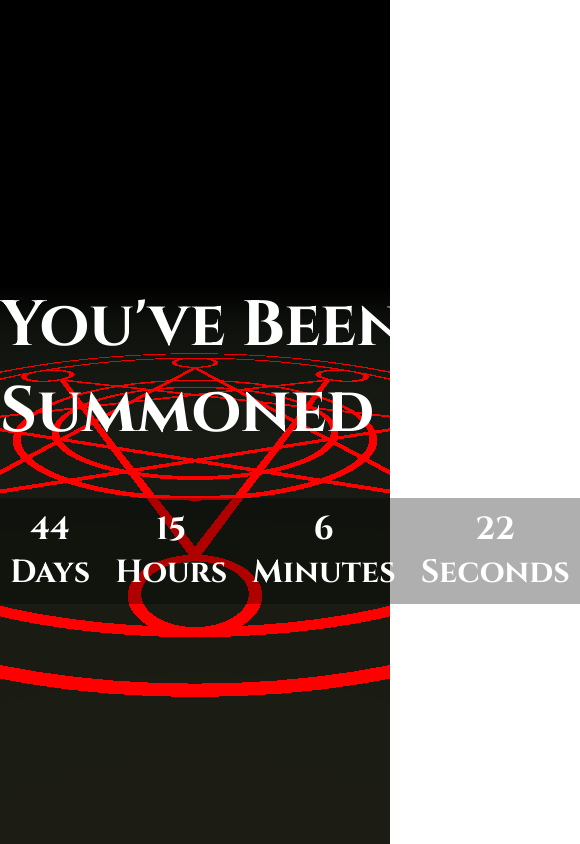
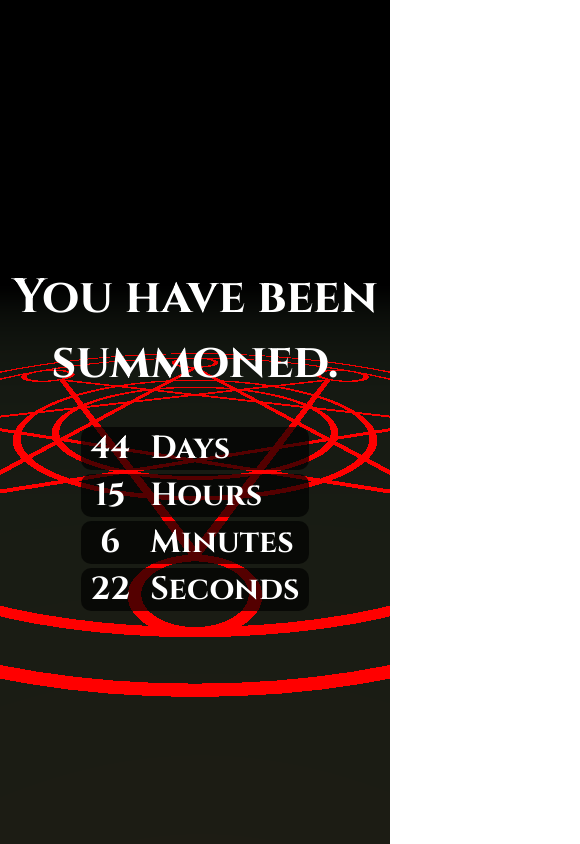
Before and after one commit to mikeStr8s/summons, a website built with Vite: page index.html in a window 390 px wide. Shown: the whole page, 580 px wide, since content can reach past the window. Built offline with nearby package versions, Linux system fonts and the light colour scheme; animation ran at ten frames a second; a web font is replaced by a local one.

Commit message:
made responsive for mobile

```diff
--- a/functions.js
+++ b/functions.js
@@ -3,9 +3,10 @@ import { OBJLoader } from "three/examples/jsm/loaders/OBJLoader";
 import { MTLLoader } from "three/examples/jsm/loaders/MTLLoader";
 
 export const initWorld = () => {
+  const canvas = document.querySelector("#bg");
   const scene = new THREE.Scene;
   const camera = new THREE.PerspectiveCamera(75, window.innerWidth / window.innerHeight, 0.1, 1000);
-  const renderer = new THREE.WebGLRenderer({ canvas: document.querySelector('#bg') });
+  const renderer = new THREE.WebGLRenderer({ canvas: canvas });
 
   renderer.setPixelRatio(window.devicePixelRatio);
   renderer.setSize(window.innerWidth, window.innerHeight);
@@ -13,7 +14,7 @@ export const initWorld = () => {
   const ambientLight = new THREE.AmbientLight(0xFFFFFF, 0.5);
   scene.add(ambientLight);
 
-  return { scene, camera, renderer };
+  return { scene, camera, renderer, canvas };
 };
 
 export const load3dModel = (objFile, mtlFile, scene, coords, rot, scale, shine) => {
--- a/index.html
+++ b/index.html
@@ -10,25 +10,21 @@
   </head>
   <body>
     <canvas id="bg"></canvas>
-    <main>
-      <div class="grid-container">
-        <div class="grid-top"></div>
-        <div class="grid-content">
-          <h1>You've Been Summoned</h1>
-          <div class="timer">
-            <div class="timer-item" id="day-num">Day#</div>
-            <div class="timer-item" id="hour-num">Hour#</div>
-            <div class="timer-item" id="minute-num">Minute#</div>
-            <div class="timer-item" id="second-num">Second#</div>
-            <div class="timer-item">Days</div>
-            <div class="timer-item">Hours</div>
-            <div class="timer-item">Minutes</div>
-            <div class="timer-item">Seconds</div>
-          </div>
-        </div>
-        <div class="grid-bot"></div>
+    <div class="container">
+      <div class="header">
+        <h1>You have been summoned.</h1>
       </div>
-    </main>
+      <div class="timer">
+          <span id="day-num" class="timer-item value day-val">##</span>
+          <span id="hour-num" class="timer-item value hour-val">##</span>
+          <span id="minute-num" class="timer-item value minute-val">##</span>
+          <span id="second-num" class="timer-item value second-val">##</span>
+          <span class="timer-item unit day-unit">Days</span>
+          <span class="timer-item unit hour-unit">Hours</span>
+          <span class="timer-item unit minute-unit">Minutes</span>
+          <span class="timer-item unit second-unit">Seconds</span>
+      </div>
+    </div>
     <script type="module" src="/index.js"></script>
   </body>
 </html>
--- a/index.js
+++ b/index.js
@@ -1,9 +1,9 @@
 import './style.css';
 import * as THREE from 'three';
-import { createOriginHelper, createRitualCircle, initWorld, load3dModel } from './functions';
+import { createRitualCircle, initWorld, load3dModel } from './functions';
 import { TREE_COORDS } from './constants';
 
-const { scene, camera, renderer } = initWorld();
+const { scene, camera, renderer, canvas } = initWorld();
 
 scene.fog = new THREE.Fog(0x000000, 1, 10);
 camera.position.set(0, .75, 0.5);
@@ -20,19 +20,6 @@ for (let idx = 0; idx < TREE_COORDS.length; idx++) {
   const randTree = Math.floor(Math.random() * 5) + 1;
   const randRot = Math.floor(Math.random() * 360) + 1;
   const coords = { x: TREE_COORDS[idx].x, y: 0, z: TREE_COORDS[idx].z + 10 };
-  const rot = { x: 0, y: randRot, z: 0 };
-  const obj_name = `models/CommonTree_Dead_${randTree}.obj`;
-  const mtl_name = `models/CommonTree_Dead_${randTree}.mtl`;
-
-  load3dModel(obj_name, mtl_name, scene, coords, rot, 4, 0);
-}
-
-for (let idx = 0; idx < 50; idx++) {
-  const randTree = Math.floor(Math.random() * 5) + 1;
-  const randRot = Math.floor(Math.random() * 360) + 1;
-  const randX = idx % 2 === 0 ? Math.random() * 1000 / 100 : Math.random() * 1000 / 100 * -1;
-  const randZ = Math.random() * 1000 / 100 * -1;
-  const coords = { x: randX, y: 0, z: randZ - 5 };
   const rot = { x: 0, y: randRot, z: 0 };
   const obj_name = `models/CommonTree_Dead_${randTree}.obj`;
   const mtl_name = `models/CommonTree_Dead_${randTree}.mtl`;
@@ -93,9 +80,12 @@ const hourElem = document.querySelector('#hour-num');
 const minuteElem = document.querySelector('#minute-num');
 const secondElem = document.querySelector('#second-num');
 
+canvas.style.width = '100%';
+canvas.style.height = '100%';
+
 function animate() {
-  requestAnimationFrame(animate);
-  renderer.render(scene, camera);
+  camera.aspect = window.innerWidth / window.innerHeight;
+  camera.updateProjectionMatrix();
 
   const now = new Date();
   const then = new Date('2021-08-01T16:00:00+04:00');
@@ -107,6 +97,10 @@ function animate() {
   minuteElem.innerHTML = Math.floor(diff / 60000);
   diff = diff % 60000;
   secondElem.innerHTML = Math.floor(diff / 1000);
+
+  renderer.render(scene, camera);
+
+  requestAnimationFrame(animate);
 }
 
 animate();
--- a/style.css
+++ b/style.css
@@ -1,74 +1,119 @@
-@import url("https://use.typekit.net/jmk3xov.css");
-
 canvas {
   position: fixed;
   top: 0;
   left: 0;
+  display: block;
 }
 
-main {
+.container {
   color: white;
   z-index: 99;
   position: absolute;
   width: 100%;
   height: 100%;
-  margin: 0px auto;
-  right: 0px;
-  bottom: 0px;
-}
-.grid-container {
-  display: grid;
-  grid-template-columns: 1fr auto 1fr;
-  grid-template-rows: 1fr 1fr 1fr;
-  grid-template-areas:
-    "top top top"
-    ". content ."
-    "bot bot bot";
+  top: 0;
+  left: 0;
 
-  height: 100%;
-}
-.grid-content {
-  grid-area: content;
   display: flex;
   flex-direction: column;
+  justify-content: center;
   align-items: center;
-  justify-content: center;
+}
 
+.header {
   font-family: 'Cinzel', serif;
   font-size: 200%;
+  text-align: center;
 }
-.grid-top {
-  grid-area: top;
-  height: auto;
-  width: auto;
+
+.day-val {
+  grid-area: dval;
 }
-.grid-bot {
-  grid-area: bot;
-  height: auto;
-  width: auto;
+
+.hour-val {
+  grid-area: hval;
+}
+
+.second-val {
+  grid-area: sval;
+}
+
+.minute-val {
+  grid-area: mval;
+}
+
+.day-unit {
+  grid-area: dunit;
+}
+
+.hour-unit {
+  grid-area: hunit;
+}
+
+.minute-unit {
+  grid-area: munit;
+}
+
+.second-unit {
+  grid-area: sunit;
 }
 
 .timer {
   display: grid;
-  grid-template-columns: repeat(4, auto);
-  grid-template-rows: auto auto;
-  column-gap: 25px;
-  align-items: center;
-  justify-content: center;
+  grid-template-columns: auto;
+  grid-template-rows: auto;
+  grid-template-areas:
+      "dval hval mval sval"
+      "dunit hunit munit sunit";
+  column-gap: 1vw;
 
-  background-color: #00000050;
-  padding: 10px;
 }
 
 .timer-item {
-  display: flex;
-  justify-content: center;
-  align-items: center;
+  font-family: 'Cinzel', serif;
+  font-size: 200%;
+  background-color: #000000ab;
+  padding: 5px 10px 5px 10px;
 }
 
-/* section {
-  font-family: 'Cinzel', serif;
-  font-size: 200%;
-  display: flex;
-  justify-content: center;
-} */
+.value {
+  text-align: center;
+  border-radius: 10px 10px 0 0;
+}
+
+.unit {
+  text-align: center;
+  border-radius: 0 0 10px 10px;
+}
+
+
+@media only screen and (max-width: 620px) {
+  /* For mobile phones: */
+  .header {
+      font-size: 150%;
+  }
+
+  .timer {
+      grid-template-areas:
+          "dval dunit"
+          "hval hunit"
+          "mval munit"
+          "sval sunit";
+      column-gap: 0;
+      row-gap: 1vw;
+  }
+
+  .timer-item {
+      padding-top: 0;
+      padding-bottom: 0;
+  }
+
+  .value {
+      border-radius: 10px 0px 0px 10px;
+  }
+
+  .unit {
+      text-align: left;
+      border-radius: 0px 10px 10px 0px;
+  }
+}
```
